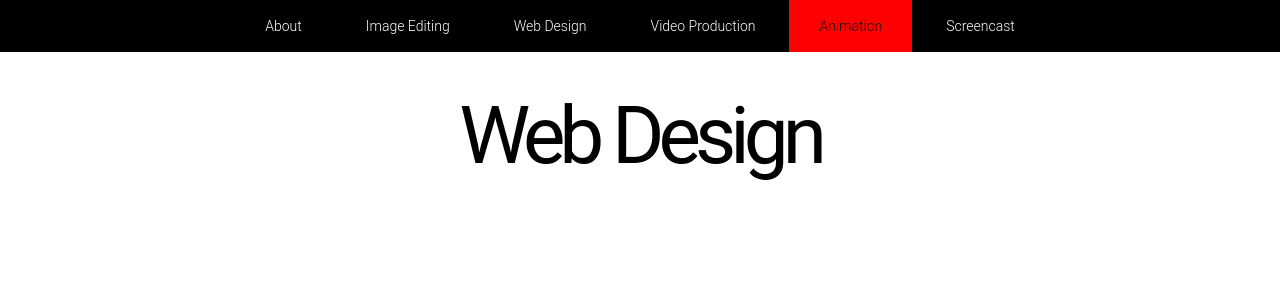
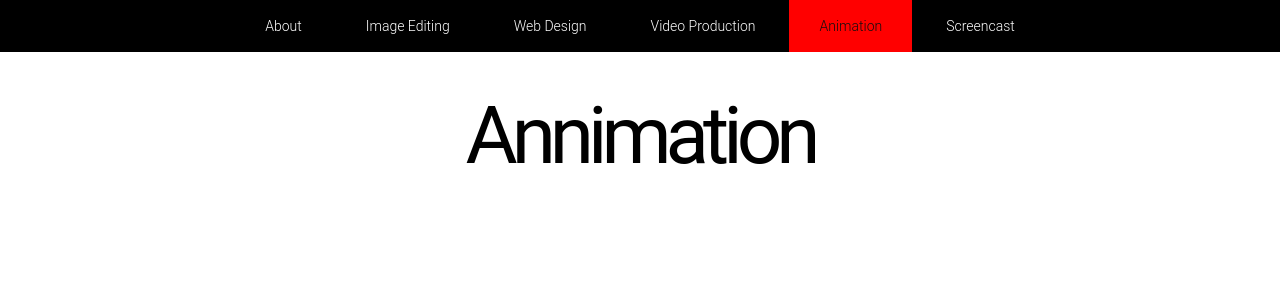
Before and after one commit to sstallis/eportfolio, a plain HTML site: page Annimation.html in a window 1280 px wide. Shown: the top 298 px of the page. Drawn offline with Linux system fonts and the light colour scheme.

Commit message:
Update Annimation.html

```diff
--- a/Annimation.html
+++ b/Annimation.html
@@ -46,7 +46,7 @@ Released   : 20130406
 	</div>
 	<div id="logo" class="container">
 		<!-- THIS IS WHERE YOU CUSTOMIZE THE HEADER FOR EACH PAGE. -->
-        <h1>Web Design</h1>
+        <h1>Annimation</h1>
 		<!-- THIS IS WHERE YOU CUSTOMIZE THE SUBHEADER FOR EACH PAGE. -->
         <p></p>
 	</div>
```
